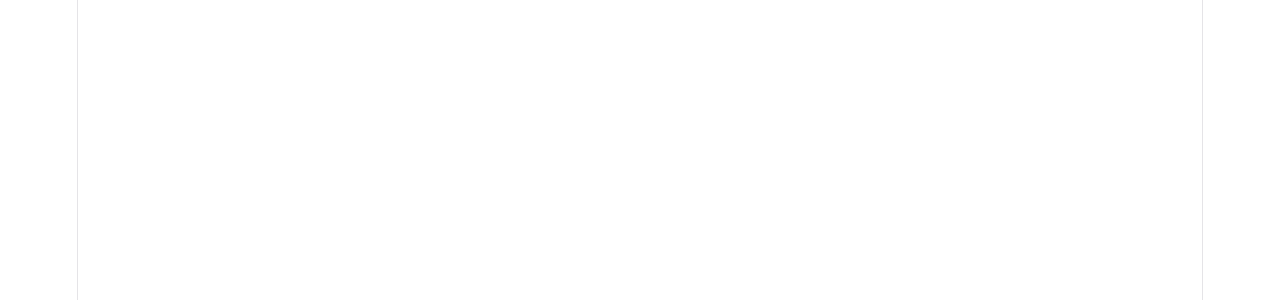
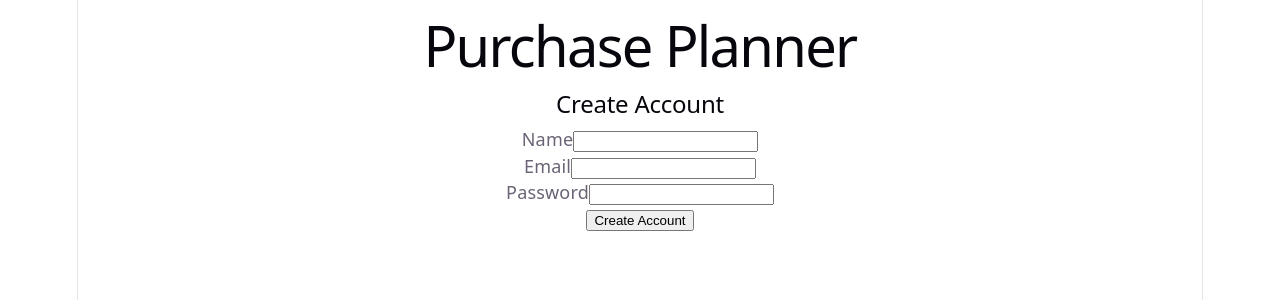
Before and after one commit to dimamv20/purchase-planner, a React (Vite) app in the folder client/: page /register in a window 1280 px wide. Before the commit this address had no page. Shown: the top 300 px of the page. Built offline with nearby package versions, Linux system fonts and the light colour scheme.

Commit message:
feat: add user registration frontend

```diff
--- a/client/src/App.tsx
+++ b/client/src/App.tsx
@@ -7,6 +7,7 @@
 import ProductsPage from "./pages/ProductsPage";
 import ComparisonPage from "./pages/ComparisonPage";
 import ComparisonsPage from "./pages/ComparisonsPage";
+import RegisterPage from "./pages/RegisterPage";
 
 import ProtectedRoute from "./components/ProtectedRoute";
 import AppLayout from "./components/AppLayout";
@@ -22,6 +23,11 @@
             <Route
                 path="/login"
                 element={<LoginPage />}
+            />
+
+            <Route
+                path="/register"
+                element={<RegisterPage />}
             />
 
             <Route
--- /dev/null
+++ b/client/src/pages/RegisterPage.tsx
@@ -0,0 +1,82 @@
+import { useState } from "react";
+
+import { useNavigate } from "react-router-dom";
+import { apiRequest } from "../services/api";
+
+export default function RegisterPage() {
+    const [name, setName] = useState("");
+    const [email, setEmail] = useState("");
+    const [password, setPassword] = useState("");
+    const [error, setError] = useState("");
+    const [loading, setLoading] = useState(false);
+    const navigate = useNavigate();
+    async function handleRegister(
+        event: React.FormEvent<HTMLFormElement>
+    ) {
+        event.preventDefault();
+
+        setError("");
+        setLoading(true);
+
+        try {
+            await apiRequest("/auth/register", {
+                method: "POST",
+                body: JSON.stringify({
+                    name,
+                    email,
+                    password,
+                }),
+            });
+
+            navigate("/login");
+        } catch (error) {
+            setError(
+                error instanceof Error
+                    ? error.message
+                    : "Registration failed"
+            );
+        } finally {
+            setLoading(false);
+        }
+    }
+
+    return (
+        <div>
+            <h1>Purchase Planner</h1>
+            <h2>Create Account</h2>
+
+            <form onSubmit={handleRegister}>
+                <div>
+                    <label>Name</label>
+                    <input
+                        type="text"
+                        value={name}
+                        onChange={(event) => setName(event.target.value)}
+                    />
+                </div>
+
+                <div>
+                    <label>Email</label>
+                    <input
+                        type="email"
+                        value={email}
+                        onChange={(event) => setEmail(event.target.value)}
+                    />
+                </div>
+
+                <div>
+                    <label>Password</label>
+                    <input
+                        type="password"
+                        value={password}
+                        onChange={(event) => setPassword(event.target.value)}
+                    />
+                </div>
+                {error && <p>{error}</p>}
+                <button type="submit" disabled={loading}>
+                    {loading ? "Creating..." : "Create Account"}
+                </button>
+            </form>
+        </div>
+    );
+}
```
